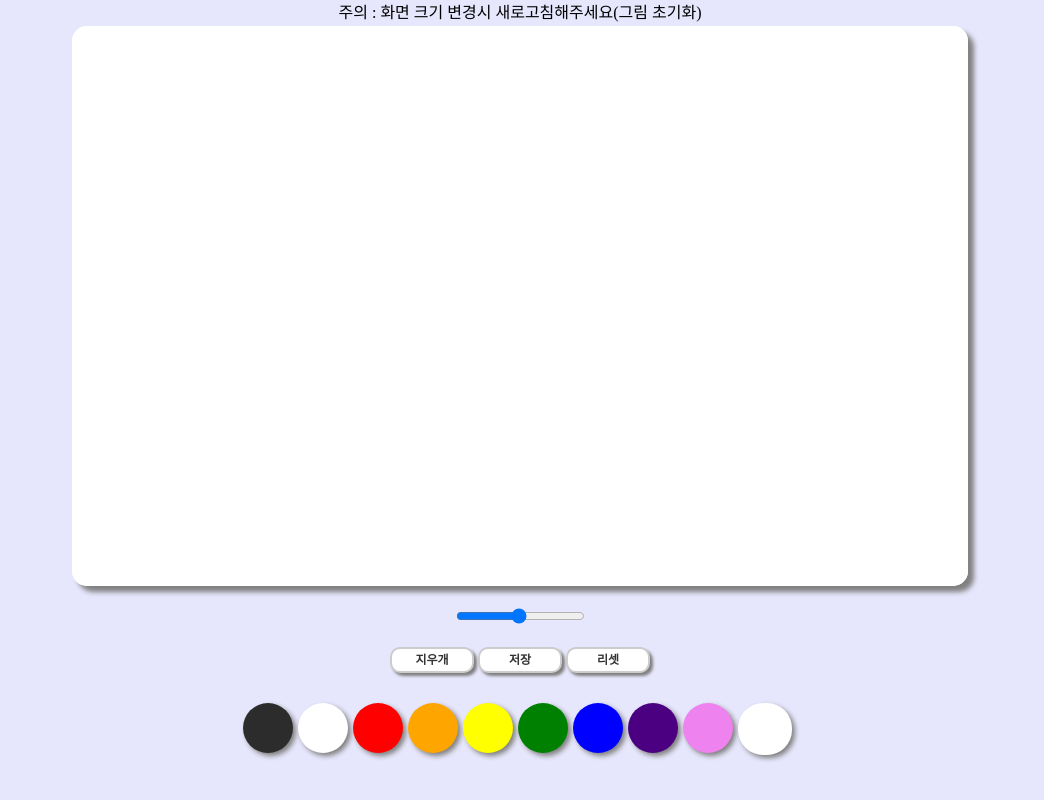
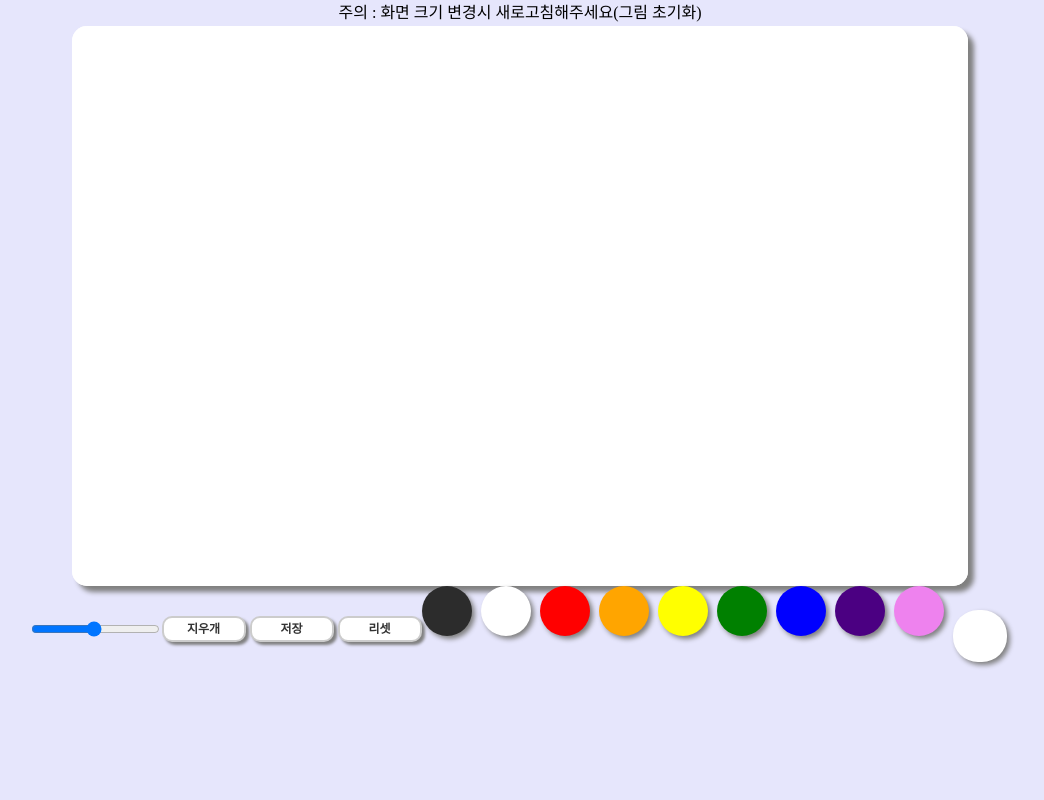
Before and after one commit to jongh0327/jongh0327.github.io, a plain HTML site: page index.html in a window 1280 px wide. Shown: the whole page, without its empty margins (120-1164 px from the left). Drawn offline with Linux system fonts and the light colour scheme.

Commit message:
Add files via upload

```diff
--- a/styles.css
+++ b/styles.css
@@ -15,10 +15,11 @@ body {
   border-radius: 15px;
   box-shadow: 6px 6px 5px grey;
 }
-
+/*
 .controls .controls__colors {
   display: flex;
-}
+}*/
+
 .controls__colors .controls__color {
   width: 50px;
   height: 50px;
@@ -26,12 +27,14 @@ body {
   margin-right: 5px;
   cursor: pointer;
   box-shadow: 3px 3px 5px grey;
+  display: inline-block;
 }
 
-.jscolor {
+.controls__colors .jscolor {
   color: transparent;
   font-size: 0;
   line-height: 0;
+  display: inline-block;
 
   width: 50px;
   height: 50px;
@@ -44,14 +47,21 @@ body {
 
 .controls {
   display: flex;
-  flex-direction: column;
+  flex-direction: row;
   align-items: center;
+  justify-content: center;
+}
+
+.controls__range{
+  align-items: center;
+  margin-bottom: 10px;
 }
 
 .controls .controls__btns {
   margin-top: 20px;
-  margin-bottom: 30px;
+  margin-bottom: 10px;
 }
+
 
 .controls__btns button:active {
   transform: scale(0.98);
@@ -71,6 +81,7 @@ body {
   text-transform: uppercase;
   font-weight: 600;
   font-size: 12px;
+  display: inline-block;
 }
 
 .controls .controls__range {
```
